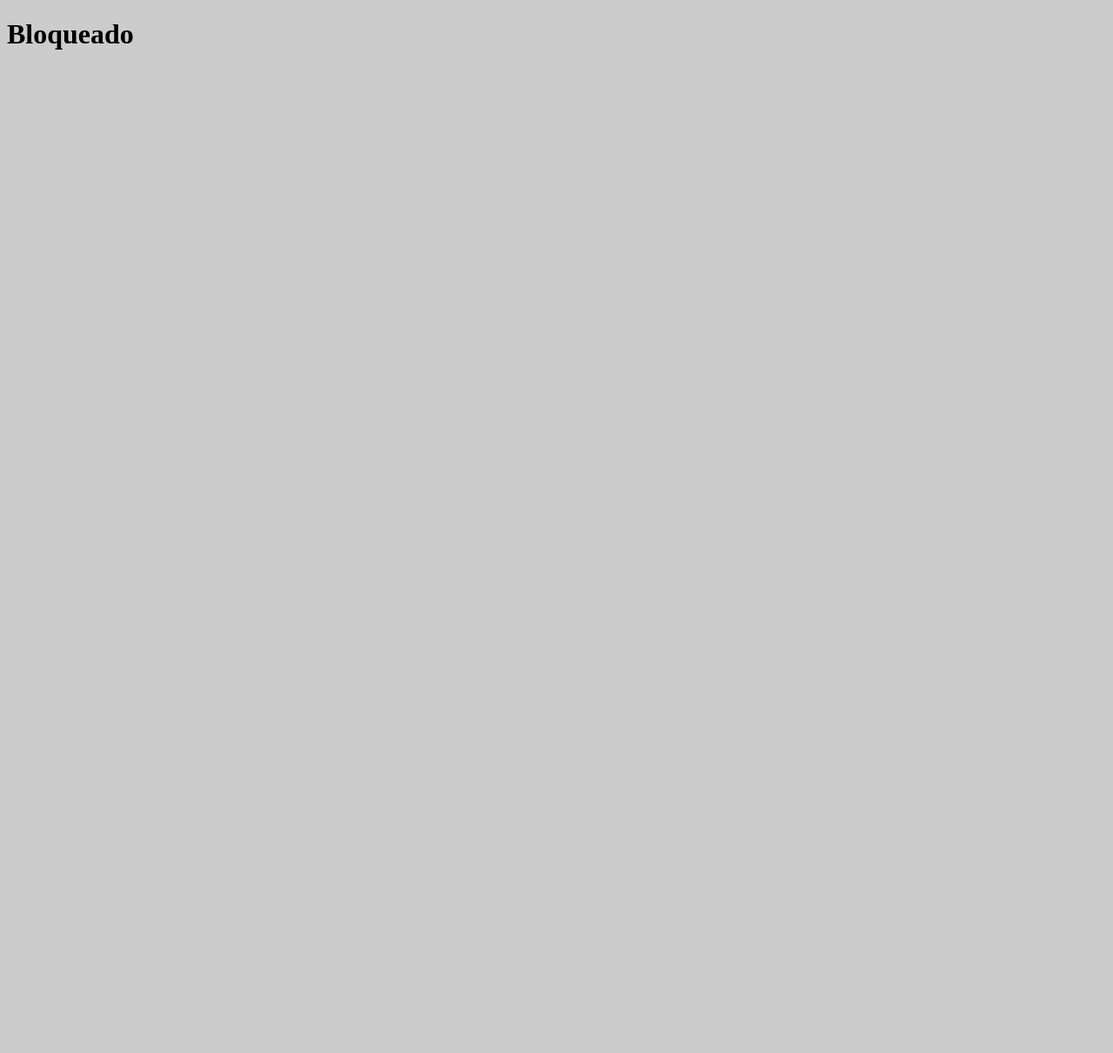
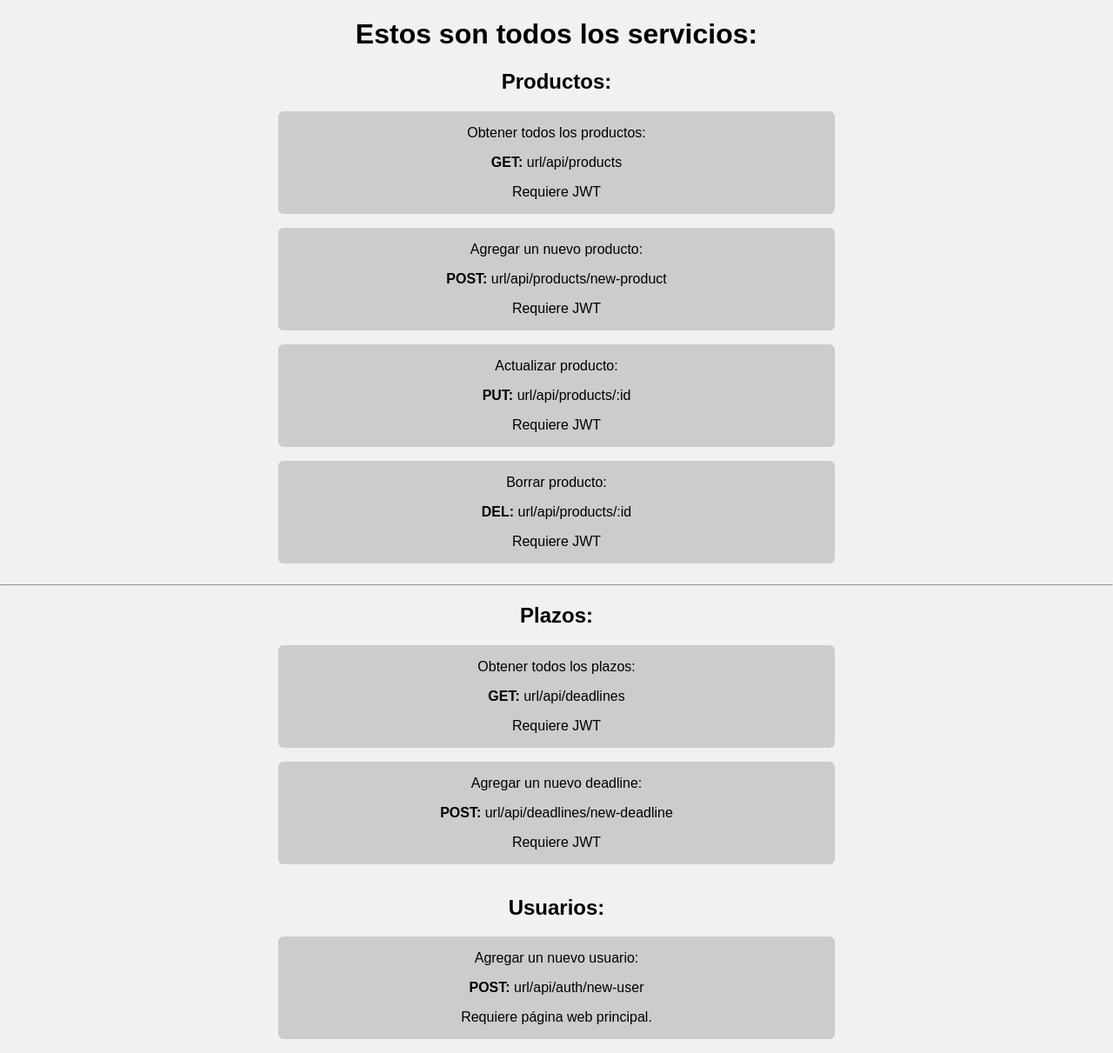
Before and after one commit to Santiago-mnd/backend-gs, a website: page public/index.html in a window 1280 px wide. Shown: the whole page at 87% size. Before the commit the page ends 800 px from the top, so only its background shows below. Drawn offline with Linux system fonts and the light colour scheme.

Commit message:
HTML Updated

```diff
--- a/public/index.html
+++ b/public/index.html
@@ -8,6 +8,58 @@
     <title>Document</title>
   </head>
   <body>
-    <h1>Bloqueado</h1>
+    <h1>Estos son todos los servicios:</h1>
+
+    <h2>Productos:</h2>
+    <div class="container">
+      <div class="content">
+        <p>Obtener todos los productos:</p>
+        <p><strong>GET:</strong> url/api/products</p>
+        <span>Requiere JWT</span>
+      </div>
+
+      <div class="content">
+        <p>Agregar un nuevo producto:</p>
+        <p><strong>POST:</strong> url/api/products/new-product</p>
+        <span>Requiere JWT</span>
+      </div>
+
+      <div class="content">
+        <p>Actualizar producto:</p>
+        <p><strong>PUT:</strong> url/api/products/:id</p>
+        <span>Requiere JWT</span>
+      </div>
+
+      <div class="content">
+        <p>Borrar producto:</p>
+        <p><strong>DEL:</strong> url/api/products/:id</p>
+        <span>Requiere JWT</span>
+      </div>
+    </div>
+
+    <hr />
+
+    <h2>Plazos:</h2>
+    <div class="container">
+      <div class="content">
+        <p>Obtener todos los plazos:</p>
+        <p><strong>GET:</strong> url/api/deadlines</p>
+        <span>Requiere JWT</span>
+      </div>
+      <div class="content">
+        <p>Agregar un nuevo deadline:</p>
+        <p><strong>POST:</strong> url/api/deadlines/new-deadline</p>
+        <span>Requiere JWT</span>
+      </div>
+    </div>
+
+    <h2>Usuarios:</h2>
+    <div class="container">
+      <div class="content">
+        <p>Agregar un nuevo usuario:</p>
+        <p><strong>POST:</strong> url/api/auth/new-user</p>
+        <span>Requiere página web principal.</span>
+      </div>
+    </div>
   </body>
 </html>
--- a/public/styles.css
+++ b/public/styles.css
@@ -1,3 +1,42 @@
 body {
+  background: #f1f1f1;
+  font-family: Arial, Helvetica, sans-serif;
+  width: 100%;
+  min-height: 100vh;
+  margin: 0;
+  padding: 0;
+}
+
+html {
+  box-sizing: border-box;
+}
+*,
+*:before,
+*:after {
+  box-sizing: inherit;
+}
+
+h1 {
+  text-align: center;
+}
+
+h2 {
+  text-align: center;
+}
+
+.container {
+  width: 100%;
+  height: auto;
+  display: flex;
+  flex-direction: column;
+  align-items: center;
+}
+
+.content {
   background: #ccc;
+  width: 50%;
+  text-align: center;
+  margin-bottom: 1rem;
+  padding-bottom: 1rem;
+  border-radius: 6px;
 }
```
